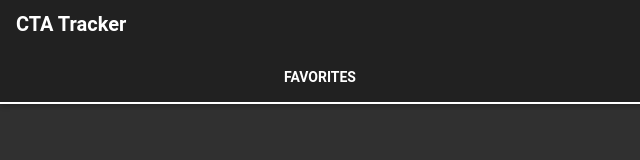
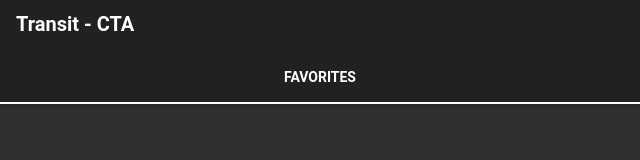
Before and after one commit to danielve4/cta-tracker, a website: page views/index.html in a window 1280 px wide. Shown: the full height of the page, 0-640 px from the left. Drawn offline with nearby package versions, Linux system fonts and the light colour scheme; files whose address does not match are found by name.

Commit message:
Changed title name to comply with CTA developer agreement

```diff
--- a/views/index.html
+++ b/views/index.html
@@ -12,10 +12,9 @@
 <body>
 <div id="page">
   <header id="header">
-    <!--<h1>CTA Tracker</h1>-->
     <nav id="navbar">
       <ul class="app-bar">
-        <li id="app-bar-title"><p>CTA Tracker</p></li>
+        <li id="app-bar-title"><a href="./"><p>Transit - CTA</p></a></li>
         <li id="app-bar-fav" class="hidden">
           <button type="button" id="favorite-button" class="no-fill" value=""></button>
         </li>
```
